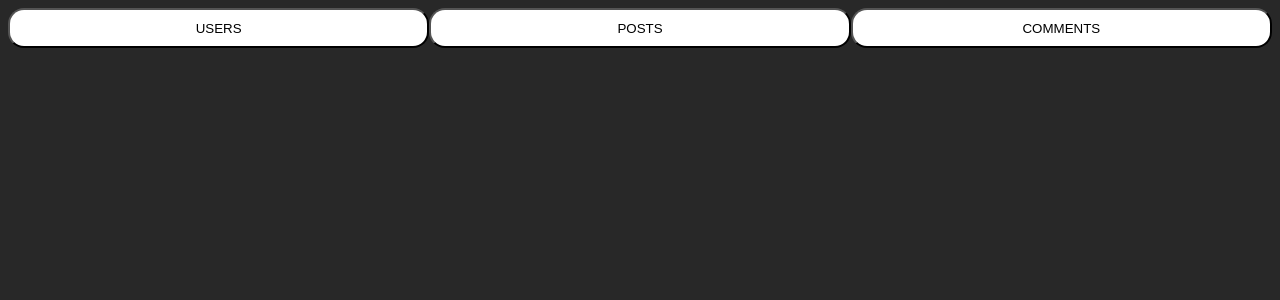
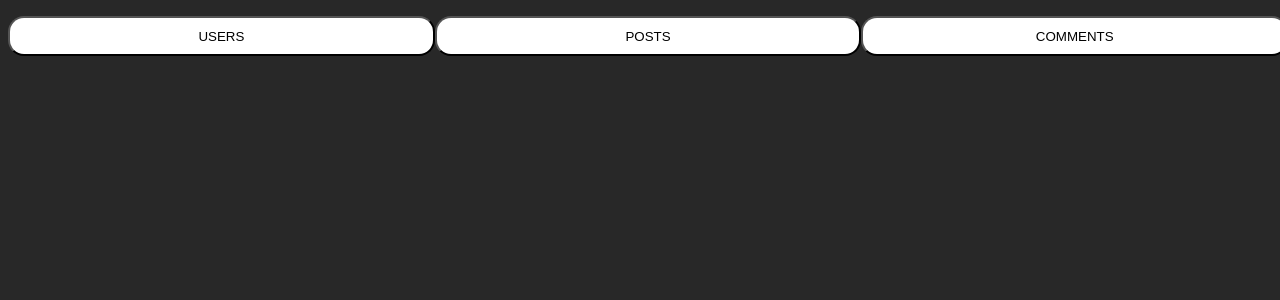
Before and after one commit to nishexe/react-challenge-dave-grey-api, a React (Vite) app: page / in a window 1280 px wide. Shown: the top 300 px of the page. Built offline with nearby package versions, Linux system fonts and the light colour scheme.

Commit message:
users / posts / comments buttons position fixed

```diff
--- a/src/App.css
+++ b/src/App.css
@@ -8,6 +8,8 @@ button {
   display: flex;
   align-items: center;
   justify-content: center;
+  position: fixed;
+  width: 100%;
 }
 body {
   background-color: #282828;
```
